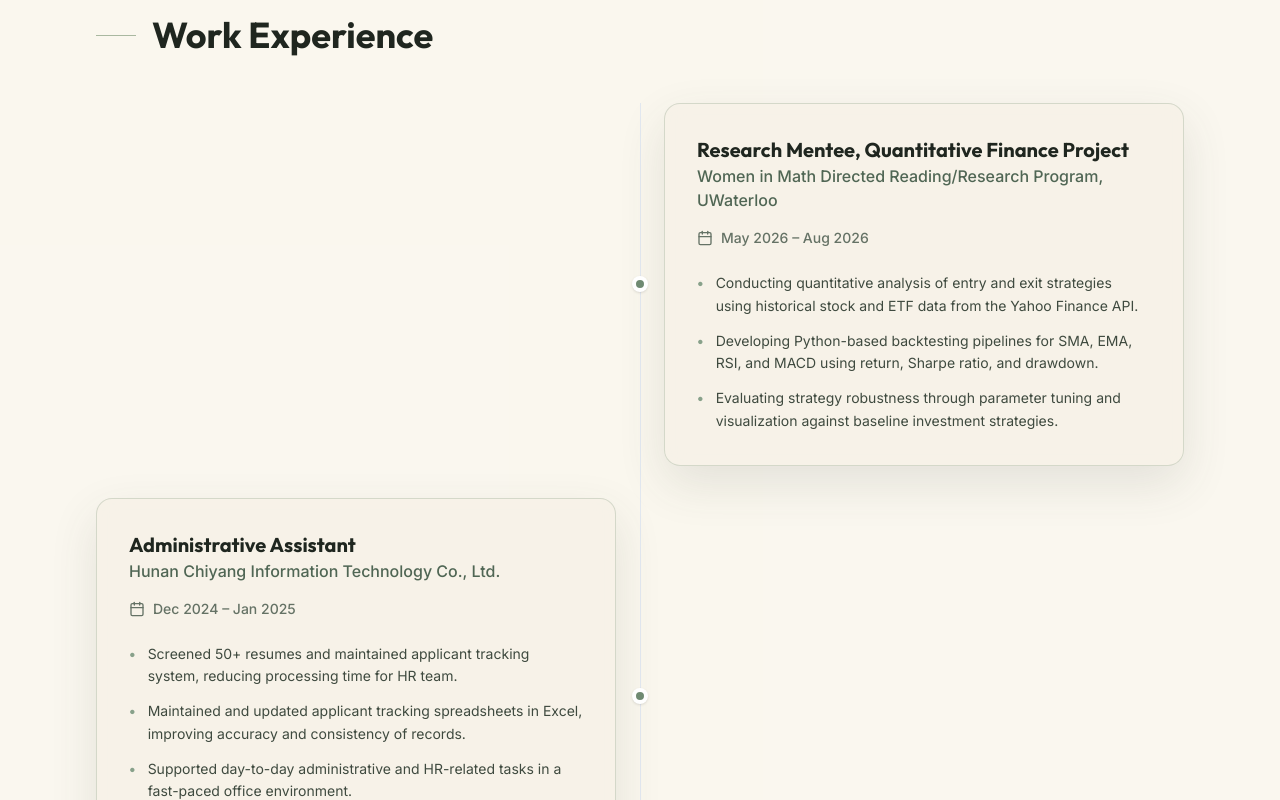
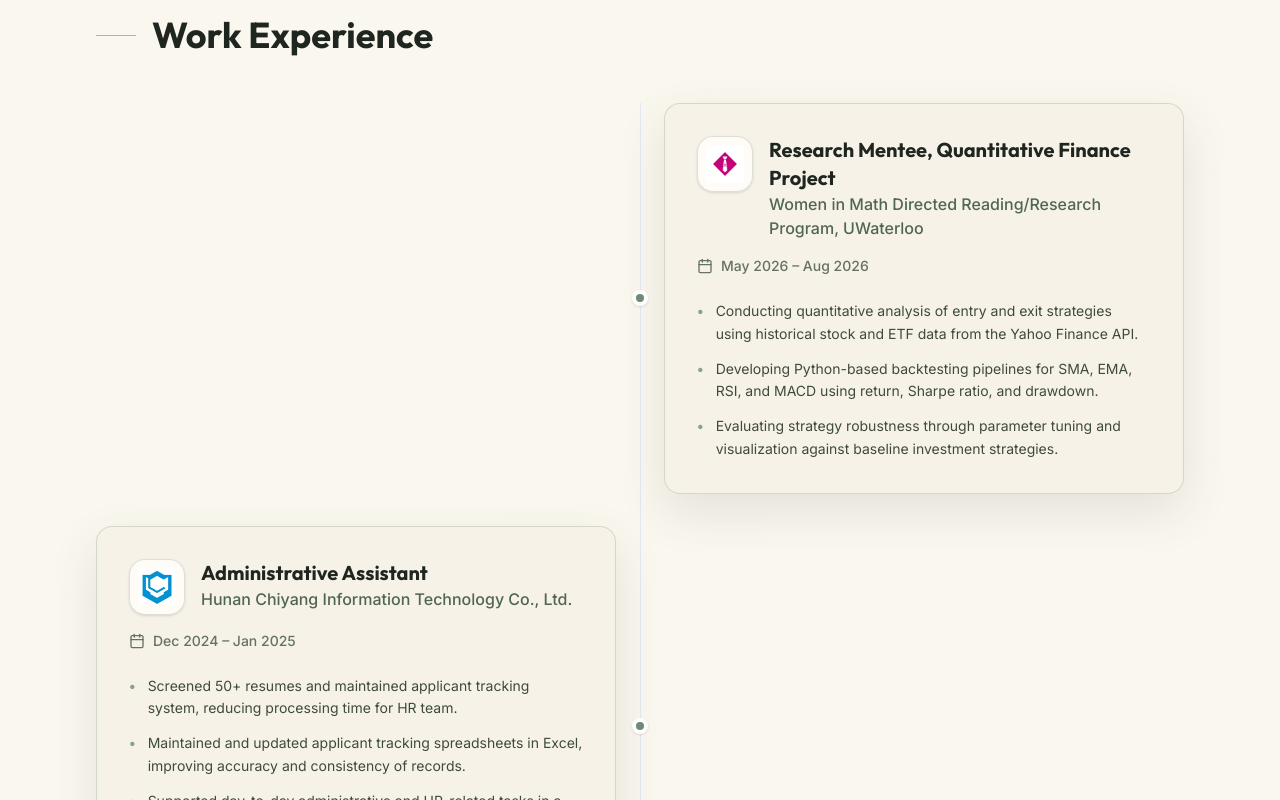
Before and after one commit to molly-xie-uw/website, a React (Vite) app: page / in a window 1280 px wide. Shown: the part 1280-2080 px from the top of the page. Built offline with nearby package versions, Linux system fonts and the light colour scheme.

Commit message:
Add work experience logos

```diff
--- a/src/App.tsx
+++ b/src/App.tsx
@@ -27,6 +27,8 @@ import dscLogo from './assets/dsc-logo.png';
 import technovationLogo from './assets/technovation-logo.png';
 import waterlooMathLogo from './assets/waterloo-math-logo.png';
 import wicsLogo from './assets/wics-logo.png';
+import newChannelLogo from './assets/new-channel-logo.jpeg';
+import hunanChiyangLogo from './assets/hunan-chiyang-logo.jpg';
 import CertificateSection from './components/CertificateSection.jsx';
 
 // --- Types ---
@@ -45,6 +47,8 @@ interface ExperienceItem {
   company: string;
   period: string;
   description: string[];
+  logoPath?: string;
+  logoAlt?: string;
 }
 
 interface InvolvementItem {
@@ -226,6 +230,8 @@ export default function App() {
       role: "Research Mentee, Quantitative Finance Project",
       company: "Women in Math Directed Reading/Research Program, UWaterloo",
       period: "May 2026 – Aug 2026",
+      logoPath: waterlooMathLogo,
+      logoAlt: "University of Waterloo logo",
       description: [
         "Conducting quantitative analysis of entry and exit strategies using historical stock and ETF data from the Yahoo Finance API.",
         "Developing Python-based backtesting pipelines for SMA, EMA, RSI, and MACD using return, Sharpe ratio, and drawdown.",
@@ -236,6 +242,8 @@ export default function App() {
       role: "Administrative Assistant",
       company: "Hunan Chiyang Information Technology Co., Ltd.",
       period: "Dec 2024 – Jan 2025",
+      logoPath: hunanChiyangLogo,
+      logoAlt: "Hunan Chiyang logo",
       description: [
         "Screened 50+ resumes and maintained applicant tracking system, reducing processing time for HR team.",
         "Maintained and updated applicant tracking spreadsheets in Excel, improving accuracy and consistency of records.",
@@ -247,6 +255,8 @@ export default function App() {
       role: "Teaching Assistant",
       company: "New Channel International Education Group",
       period: "Jul 2024 – Sep 2024",
+      logoPath: newChannelLogo,
+      logoAlt: "New Channel logo",
       description: [
         "Instructed 30+ students in IELTS and A-Level STEM subjects across 6 daily classes, with 80% achieving target scores.",
         "Prepared written feedback and progress reports, summarizing student performance and actionable recommendations.",
@@ -414,7 +424,12 @@ export default function App() {
 
               <div className="w-full md:w-1/2">
                 <div className="glass-card p-8 hover:shadow-md hover:border-matcha-200">
-                  <div className="flex justify-between items-start mb-4">
+                  <div className="flex items-start gap-4 mb-4">
+                    {exp.logoPath && (
+                      <div className="flex h-14 w-14 shrink-0 items-center justify-center rounded-2xl border border-slate-100 bg-white p-2 shadow-sm overflow-hidden">
+                        <img src={exp.logoPath} alt={exp.logoAlt || exp.company} className="h-full w-full object-contain" />
+                      </div>
+                    )}
                     <div>
                       <h3 className="font-display font-bold text-xl text-slate-800">{exp.role}</h3>
                       <p className="text-matcha-700 font-medium">{exp.company}</p>
```
Also changed, not shown: src/assets/hunan-chiyang-logo.jpg (added), src/assets/new-channel-logo.jpeg (added).
